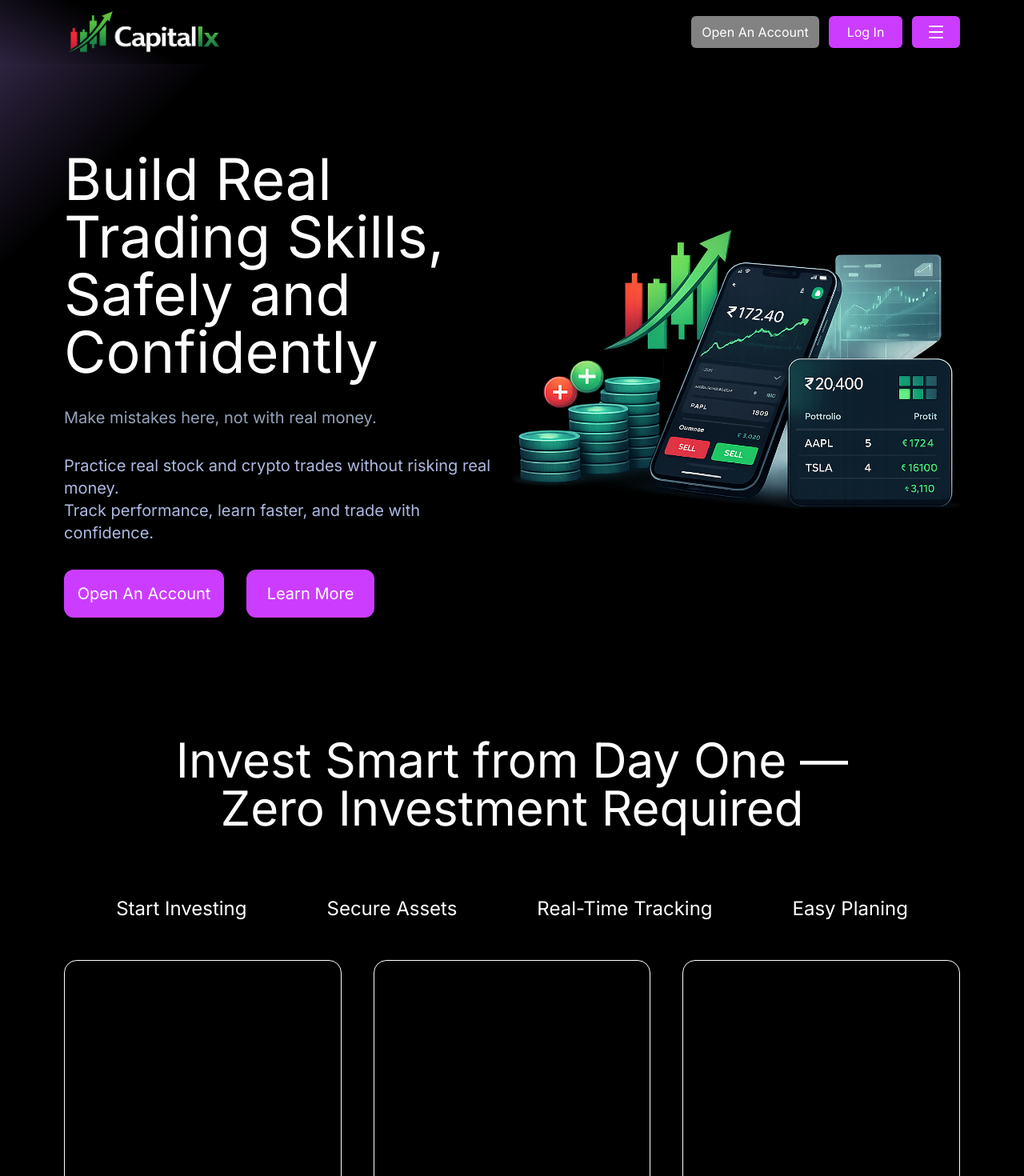
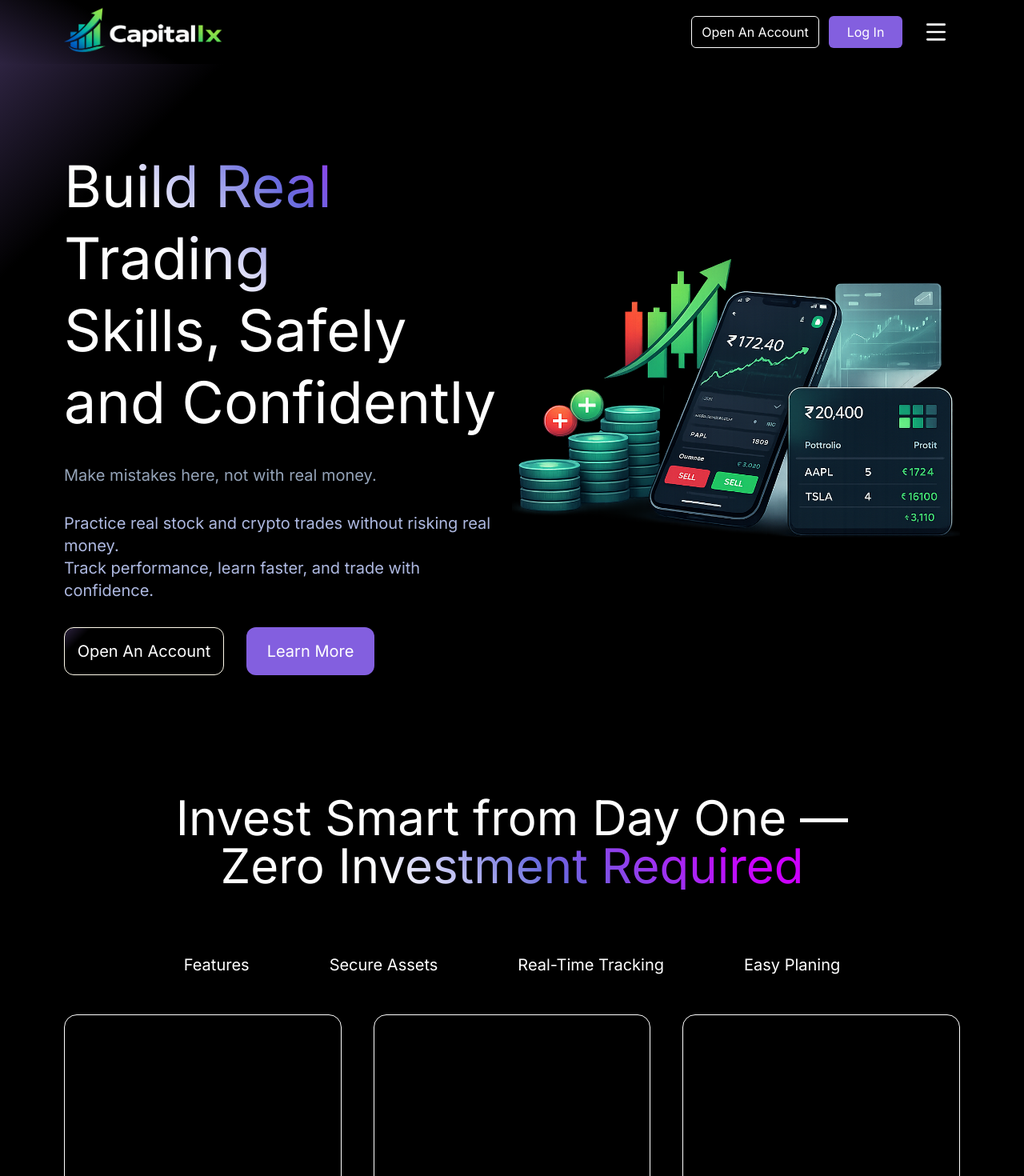
Before and after one commit to Choudhary-Sahil099/Capitalix, a React app in the folder Frontend/: page / in a window 1280 px wide. Shown: the top 1470 px of the page at 80% size. Built offline with nearby package versions, Linux system fonts and the light colour scheme; the HTML template or start-up script is replaced by a standard one.

Commit message:
update:animation & logo change

```diff
--- a/Frontend/src/components/layouts/NavBar.jsx
+++ b/Frontend/src/components/layouts/NavBar.jsx
@@ -8,9 +8,9 @@ const NavBar = () => {
         <img src={Logo}/>
       </div>
       <div className='flex justify-center items-center gap-3'>
-        <button className='h-10 bg-[#838283] w-40 text-white rounded-md text-center text-md flex justify-center items-center'>Open An Account</button>
-        <button className='h-10 bg-[#CB3CFF] w-23 text-white rounded-md text-center text-md flex justify-center items-center'>Log In</button>
-        <button className='h-10 bg-[#CB3CFF] w-15 text-white rounded-md text-center text-md flex justify-center items-center'><Menu className='w-20' /></button>
+        <button className='h-10 border w-40 text-white rounded-md text-center text-md flex justify-center items-center'>Open An Account</button>
+        <button className='h-10 bg-[#835fdf] w-23 text-white rounded-md text-center text-md flex justify-center items-center'>Log In</button>
+        <button className='h-10 w-15 text-white rounded-md text-center text-md flex justify-center items-center'><Menu className='w-15 h-8' /></button>
       </div>
     </div>
   );
--- a/Frontend/src/index.css
+++ b/Frontend/src/index.css
@@ -15,8 +15,22 @@ background: linear-gradient(210deg,rgba(0, 0, 0, 1) 84%, rgba(45, 35, 64, 1) 100
 
 }
 
+.textSan {
+  color: #FFFFFF;
+  background-image: linear-gradient(45deg, #FFFFFF 28%, #686ADE 55%, #CC00FF 89%);
+  background-clip: text;
+  -webkit-background-clip: text;
+  -webkit-text-fill-color: transparent;
+  display: inline-block;
+}
+
 @layer components {
   .hero-section {
     @apply bg-[#081028] w-full min-h-min px-20 flex py-17;
   }
+  .feature-a{
+    @apply relative text-white after:content-[''] after:absolute after:left-0 after:-bottom-2
+          after:h-[4px] after:w-0 after:bg-[#6400df]
+         after:rounded-full after:transition-all after:duration-300 hover:after:w-full
+  }
 }
--- a/Frontend/src/pages/landing/Features.jsx
+++ b/Frontend/src/pages/landing/Features.jsx
@@ -1,27 +1,37 @@
-import React from 'react'
+import React from "react";
 
 const Features = () => {
   return (
-    <section className='min-h-min w-full flex flex-col bg-[#000000] px-20 pt-20 gap-12'>
-      <div className='text-center'>
-        <h1 className='text-white text-6xl'>Invest Smart from Day One —<br/> Zero Investment Required</h1>
+    <section className="min-h-min w-full flex flex-col bg-[#000000] px-20 pt-20 gap-12">
+      <div className="text-center">
+        <h1 className="text-white text-6xl">
+          Invest Smart from Day One —<br />{" "}
+          <span className="textSan">Zero Investment Required</span>
+        </h1>
       </div>
-      <div className='flex justify-center items-center gap-25 text-2xl pt-8 text-white'>
-        <a href="">Start Investing</a>
-        <a href="">Secure Assets</a>
-        <a href="">Real-Time Tracking</a>
-        <a href="">Easy Planing</a>
+      <div className="flex justify-center items-center gap-25 text-xl pt-8 text-white">
+        <a
+          href="#"
+          class="feature-a"
+        >
+          Features
+        </a>
+        <a href="" class="feature-a">Secure Assets</a>
+        <a href="" class="feature-a">Real-Time Tracking</a>
+        <a href="" class="feature-a">Easy Planing</a>
       </div>
-      <div className='flex gap-10'>
-        <div className='h-100 w-full border border-white rounded-2xl'></div>
-        <div className='h-100 w-full border border-white rounded-2xl'></div>
-        <div className='h-100 w-full border border-white rounded-2xl'></div>
+      <div className="flex gap-10">
+        <div className="h-100 w-full border border-white rounded-2xl"></div>
+        <div className="h-100 w-full border border-white rounded-2xl"></div>
+        <div className="h-100 w-full border border-white rounded-2xl"></div>
       </div>
-      <div className='flex justify-center items-center'>
-        <button className='h-10 bg-[#CB3CFF] w-40 text-white rounded-md text-center text-md flex justify-center items-center'>Explore</button>
+      <div className="flex justify-center items-center">
+        <button className="h-10 bg-[#CB3CFF] w-40 text-white rounded-md text-center text-md flex justify-center items-center">
+          Explore
+        </button>
       </div>
     </section>
-  )
-}
+  );
+};
 
-export default Features
+export default Features;
--- a/Frontend/src/pages/landing/Hero.jsx
+++ b/Frontend/src/pages/landing/Hero.jsx
@@ -4,13 +4,12 @@ const Hero = () => {
   return (
     <section className='hero-bg w-full min-h-min px-20 flex py-17'>
       <div className='w-1/2 flex flex-col gap-8 pt-10'>
-        <h1 className='text-white text-7xl'>Build Real Trading Skills, Safely and Confidently</h1>
-        <h3 className='text-xl text-[#94A3B8]  '>Make mistakes here, not with real money.</h3>
+        <h1 className='text-white text-7xl leading-tight'><span className='textSan'>Build Real Trading</span> Skills, Safely and Confidently</h1>
+        <h3 className='text-xl text-[#94A3B8]'>Make mistakes here, not with real money.</h3>
         <p className='text-xl text-[#AEB9E1]'>Practice real stock and crypto trades without risking real money.<br/>Track performance, learn faster, and trade with confidence.</p>
         <div className='flex gap-7'>
-          <button className='bg-[#CB3CFF] w-50 h-15 text-xl rounded-xl text-white flex justify-center items-center gap-3'>Open An Account</button>
-          <button className='bg-[#CB3CFF] w-40 h-15 text-xl rounded-xl text-white flex justify-center items-center gap-3'>Learn More</button>
-
+          <button className='hero-bg border border-amber-50 w-50 h-15 text-xl rounded-xl text-white flex justify-center items-center gap-3'>Open An Account</button>
+          <button className='bg-[#835fdf] w-40 h-15 text-xl rounded-xl text-white flex justify-center items-center gap-3'>Learn More</button>
         </div>
       </div>
       <div className='w-1/2 flex justify-center items-center'>
```
Also changed, not shown: Frontend/src/assets/logo.png.
